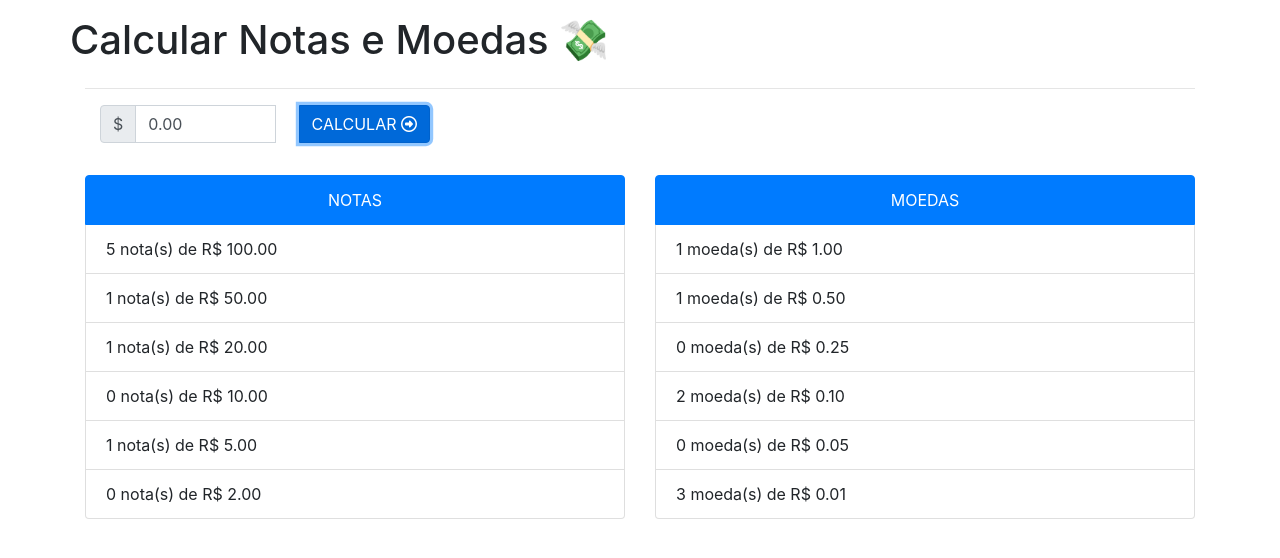
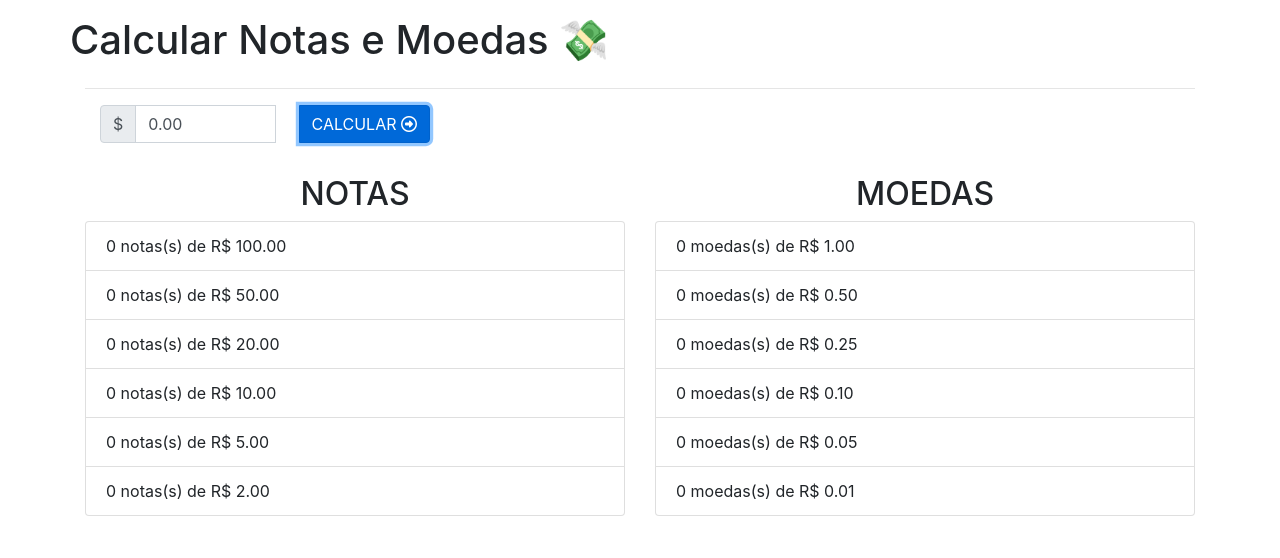
Before and after one commit to thamiresviel/calcular-notas-e-moedas, a plain HTML site: page index.html in a window 1280 px wide. Both pictures are taken after a click on the button "CALCULAR". Drawn offline with nearby package versions, Linux system fonts and the light colour scheme.

Commit message:
approved in the test :heavy_check_mark:

```diff
--- a/index.html
+++ b/index.html
@@ -26,33 +26,23 @@
                 <div class="input-group-prepend">
                     <span class="input-group-text">$</span>
                 </div>
-                <input type="number" class="form-control" aria-label="Amount (to the nearest dollar" step="0.01" value="0.00" required>
+                <input id="campoValor" type="number" class="form-control" aria-label="Amount (to the nearest dollar" step="0.01" value="0.00" required>
                 <div class="input-group-append">
-                    <button class="btn btn-primary ml-4" type="button">CALCULAR <i class="far fa-arrow-alt-circle-right"></i></button>
+                    <button id="btnCalcular" class="btn btn-primary ml-4" type="button">CALCULAR <i class="far fa-arrow-alt-circle-right"></i></button>
                 </div>
             </div>
         </div><!-- ROW2-->
         <div class="row mt-3">
             <div class="col-6">
-            <ul class="list-group">
-                <li class="list-group-item active text-center">NOTAS</li>
-                <li class="list-group-item">5 nota(s) de R$ 100.00</li>
-                <li class="list-group-item">1 nota(s) de R$ 50.00</li>
-                <li class="list-group-item">1 nota(s) de R$ 20.00</li>
-                <li class="list-group-item">0 nota(s) de R$ 10.00</li>
-                <li class="list-group-item">1 nota(s) de R$ 5.00</li>
-                <li class="list-group-item">0 nota(s) de R$ 2.00</li>
+                <h2 class="text-center">NOTAS</h2>
+            <ul id="listaNotas" class="list-group">
+
               </ul>
             </div>
             <div class="col-6">
-              <ul class="list-group">
-                <li class="list-group-item active text-center">MOEDAS</li>
-                <li class="list-group-item">1 moeda(s) de R$ 1.00</li>
-                <li class="list-group-item">1 moeda(s) de R$ 0.50</li>
-                <li class="list-group-item">0 moeda(s) de R$ 0.25</li>
-                <li class="list-group-item">2 moeda(s) de R$ 0.10</li>
-                <li class="list-group-item">0 moeda(s) de R$ 0.05</li>
-                <li class="list-group-item">3 moeda(s) de R$ 0.01</li>
+                <h2 class="text-center">MOEDAS</h2>
+              <ul id="listaMoedas" class="list-group">
+
               </ul>
             </div>
         </div><!--ROW3-->
@@ -72,6 +62,7 @@
     <script src="https://stackpath.bootstrapcdn.com/bootstrap/4.5.0/js/bootstrap.min.js"
         integrity="sha384-OgVRvuATP1z7JjHLkuOU7Xw704+h835Lr+6QL9UvYjZE3Ipu6Tp75j7Bh/kR0JKI" crossorigin="anonymous">
     </script>
+    <script src="js/main.js"></script>
 </body>
 
 </html>
--- /dev/null
+++ b/js/main.js
@@ -0,0 +1,42 @@
+const btnCalcular = document.querySelector('#btnCalcular');
+const inputValor = document.querySelector('#campoValor');
+const listaNotas = document.querySelector('#listaNotas');
+const listaMoedas = document.querySelector('#listaMoedas');
+
+const moedas = [1.00, 0.50, 0.25, 0.10, 0.05, 0.01]
+const notas = [100, 50, 20, 10, 5, 2];
+
+function insereNotaNaLista(notas, qt_notas) {
+    const liNota = document.createElement('li');
+    liNota.innerText = `${qt_notas} notas(s) de R$ ${notas.toFixed(2)}`;
+    listaNotas.appendChild(liNota);
+    liNota.classList.add('list-group-item');
+
+}
+
+function insereMoedaNaLista(moedas, qt_moedas) {
+    const liMoeda = document.createElement('li');
+    liMoeda.innerText = `${qt_moedas} moedas(s) de R$ ${moedas.toFixed(2)}`;
+    listaMoedas.appendChild(liMoeda);
+    liMoeda.classList.add('list-group-item');
+
+}
+
+btnCalcular.addEventListener('click', (event) => {
+    let valor = parseFloat(inputValor.value);
+    listaNotas.innerHTML = '';
+    notas.forEach((notas) => {
+        let qt_notas = parseInt(valor / notas);
+        valor -= qt_notas * notas;
+        insereNotaNaLista(notas,qt_notas);
+
+    });
+
+    listaMoedas.innerHTML = '';
+    moedas.forEach((moedas) => {
+        let qt_moedas = parseInt(valor / moedas);
+        valor -= qt_moedas * moedas;
+        insereMoedaNaLista(moedas,qt_moedas);
+
+    });
+});
```
Also changed, not shown: 1 other file.
